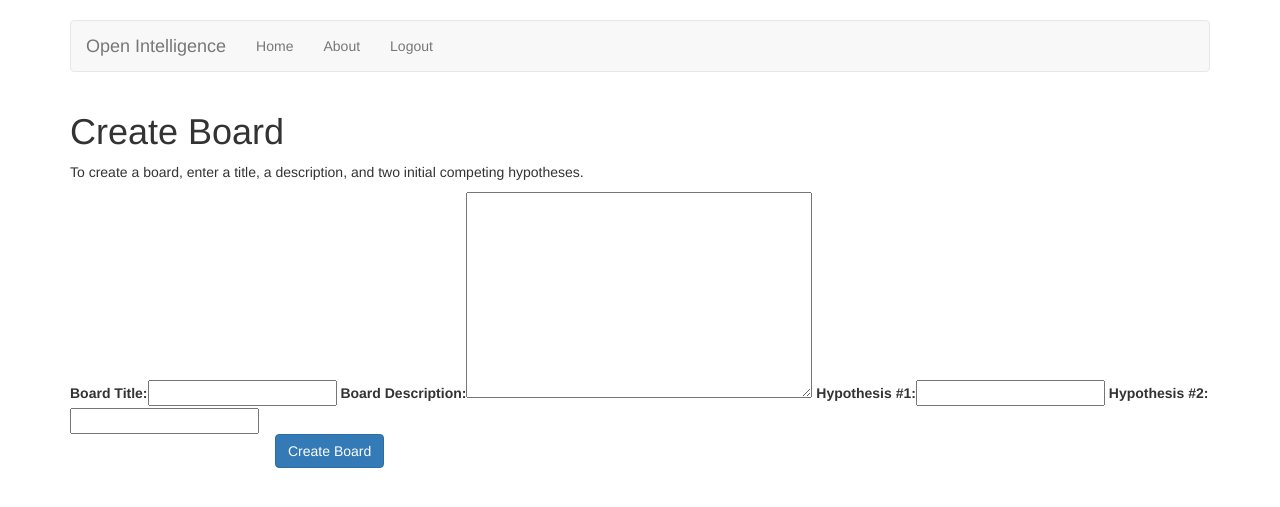
After one commit to twschiller/open-synthesis, a Django app: page /boards/create in a window 1280 px wide. The commit adds this page. Shown: the top 507 px of the page. Run offline with Django 3.2, Linux system fonts and the light colour scheme; the visitor is signed in with stand-in values (Sample User, id 1); some libraries are stand-ins or nearby versions.

Commit message:
Add basic ability to create new boards, evidence, and hypotheses

```diff
--- /dev/null
+++ b/openach/templates/boards/create_board.html
@@ -0,0 +1,20 @@
+{% extends 'boards/base.html' %}
+
+{% load bootstrap %}
+{% load i18n %}
+
+{% block content %}
+    <h1>{% trans "Create Board" %}</h1>
+
+    <p>To create a board, enter a title, a description, and two initial competing hypotheses.</p>
+
+    <form action="{% url 'openach:create_board' %}" method="post">
+        {% csrf_token %}
+        {{ form|bootstrap_horizontal }}
+        <div class="form-group">
+            <div class="col-sm-10 col-sm-offset-2">
+                <button type="submit" class="btn btn-primary">{% trans "Create Board" %}</button>
+            </div>
+        </div>
+    </form>
+{% endblock %}
--- a/openach/templates/boards/index.html
+++ b/openach/templates/boards/index.html
@@ -1,6 +1,10 @@
 {% extends 'boards/base.html' %}
 
+{% load i18n %}
+
 {% block content %}
+    <a href="{% url 'openach:create_board' %}"><button class="btn btn-primary">{% trans "Create Board"%}</button></a>
+
     <h1>Latest Boards</h1>
     {% if latest_board_list %}
         <ul>
--- a/openach/templatetags/board_extras.py
+++ b/openach/templatetags/board_extras.py
@@ -6,7 +6,7 @@ from openach.models import Evaluation
 def get_detail(dictionary, evidence_id, hypothesis_id):
     """Returns the evaluation detail for a given hypothesis and piece of evidence"""
     value = dictionary.get((evidence_id, hypothesis_id))
-    if eval:
+    if value:
         return next(e[1] for e in Evaluation.EVALUATION_OPTIONS if e[0] == value.value)
     else:
         return None
--- a/openach/tests.py
+++ b/openach/tests.py
@@ -5,6 +5,7 @@ from django.urls import reverse
 from .models import Board, Eval
 from .views import consensus_vote
 
+# TODO: test rendering of evidence with no votes
 
 class BoardMethodTests(TestCase):
 
--- a/openach/urls.py
+++ b/openach/urls.py
@@ -6,6 +6,9 @@ app_name = 'openach'
 urlpatterns = [
     url(r'^$', views.index, name='index'),
     url(r'^boards/(?P<board_id>[0-9]+)/$', views.detail, name='detail'),
-    url(r'^boards/(?P<board_id>[0-9]+)/evidence/(?P<evidence_id>[0-9]+)/evaluate', views.evaluate, name='evaluate'),
+    url(r'^boards/create$', views.create_board, name='create_board'),
+    url(r'^boards/(?P<board_id>[0-9]+)/evidence/add', views.add_evidence, name='add_evidence'),
+    url(r'^boards/(?P<board_id>[0-9]+)/hypotheses/add', views.add_hypothesis, name='add_hypothesis'),
+    url(r'^boards/(?P<board_id>[0-9]+)/evidence/(?P<evidence_id>[0-9]+)/evaluate$', views.evaluate, name='evaluate'),
     url(r'^about$', views.about, name='about'),
 ]
--- a/openach/views.py
+++ b/openach/views.py
@@ -7,6 +7,8 @@ from django.db import transaction
 import logging, itertools
 from django.urls import reverse
 import statistics
+from django import forms
+from django.utils import timezone
 
 logger = logging.getLogger(__name__)
 
@@ -68,6 +70,82 @@ def detail(request, board_id):
     return render(request, 'boards/detail.html', context)
 
 
+class BoardForm(forms.Form):
+    board_title = forms.CharField(label='Board Title', max_length=200)
+    board_desc = forms.CharField(label='Board Description', max_length=200, widget=forms.Textarea)
+    hypothesis1 = forms.CharField(label='Hypothesis #1', max_length=200)
+    hypothesis2 = forms.CharField(label='Hypothesis #2', max_length=200)
+
+
+@login_required
+def create_board(request):
+    if request.method == 'POST':
+        form = BoardForm(request.POST)
+        if form.is_valid():
+            with transaction.atomic():
+                board = Board.objects.create(
+                    board_title=form.cleaned_data['board_title'],
+                    board_desc=form.cleaned_data['board_desc'],
+                    creator=request.user,
+                    pub_date=timezone.now()
+                )
+                for hypothesis_key in ['hypothesis1', 'hypothesis2']:
+                    Hypothesis.objects.create(
+                        board=board,
+                        hypothesis_text=form.cleaned_data[hypothesis_key]
+                    )
+
+            return HttpResponseRedirect(reverse('openach:detail', args=(board.id,)))
+    else:
+        form = BoardForm()
+    return render(request, 'boards/create_board.html', {'form': form})
+
+
+class EvidenceForm(forms.Form):
+    evidence_desc = forms.CharField(label='Evidence', max_length=200)
+    evidence_url = forms.URLField()
+
+
+@login_required
+def add_evidence(request, board_id):
+    board = get_object_or_404(Board, pk=board_id)
+
+    if request.method == 'POST':
+        form = EvidenceForm(request.POST)
+        if form.is_valid():
+            Evidence.objects.create(
+                evidence_desc=form.cleaned_data['evidence_desc'],
+                evidence_url=form.cleaned_data['evidence_url'],
+                board=board,
+                creator=request.user
+            )
+            return HttpResponseRedirect(reverse('openach:detail', args=(board.id,)))
+    else:
+        form = EvidenceForm()
+    return render(request, 'boards/add_evidence.html', {'form': form, 'board': board})
+
+
+class HypothesisForm(forms.Form):
+    hypothesis_text = forms.CharField(label='Hypothesis', max_length=200)
+
+
+@login_required
+def add_hypothesis(request, board_id):
+    board = get_object_or_404(Board, pk=board_id)
+    if request.method == 'POST':
+        form = HypothesisForm(request.POST)
+        if form.is_valid():
+            Hypothesis.objects.create(
+                hypothesis_text=form.cleaned_data['hypothesis_text'],
+                board=board,
+                creator=request.user
+            )
+            return HttpResponseRedirect(reverse('openach:detail', args=(board.id,)))
+    else:
+        form = HypothesisForm()
+    return render(request, 'boards/add_hypothesis.html', {'form': form, 'board': board})
+
+
 @login_required
 def profile(request):
     return render(request, 'boards/profile.html')
```
Also changed, not shown: openach/templates/boards/add_evidence.html (added, +19 -0 lines), openach/templates/boards/add_hypothesis.html (added, +19 -0 lines), openach/templates/boards/detail.html (+11 -1 lines).
